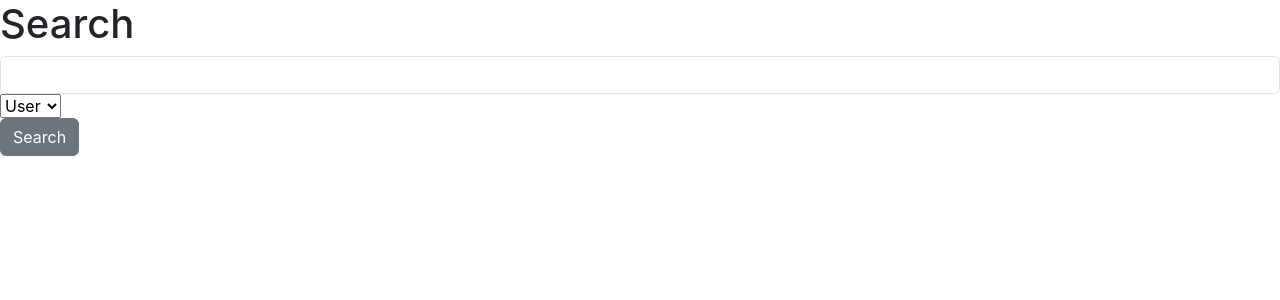
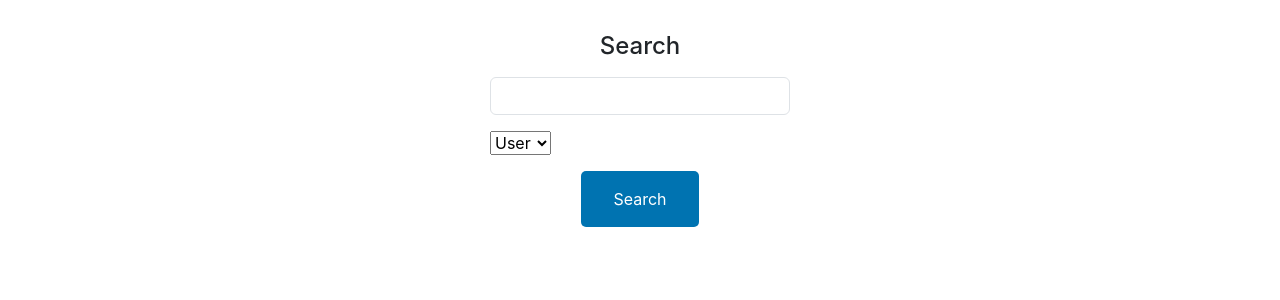
Before and after one commit to rytherlm/Library, a React (Create React App) app in the folder src/react-library/: page /search in a window 1280 px wide. Shown: the top 300 px of the page. Built offline with nearby package versions, Linux system fonts and the light colour scheme.

Commit message:
Working on search

```diff
--- a/src/react-library/src/components/Home.js
+++ b/src/react-library/src/components/Home.js
@@ -10,10 +10,17 @@ const Home = () => {
     navigate('/login');
   };
 
+  const search = () => {
+    navigate('/search');
+  };
+
+
   return (
     <div>
       <h1>Welcome Home, {username}</h1>
       <button onClick={handleLogout}>Logout</button>
+
+      <button onClick={search}>search</button>
     </div>
   );
 };
--- a/src/react-library/src/components/Search.js
+++ b/src/react-library/src/components/Search.js
@@ -7,8 +7,9 @@
 
 // Users can follow another user. Users can search for new users to follow by email
 import {Component} from "react";
-import {InputGroup, InputGroupText, Input, Button} from 'reactstrap';
+import {InputGroup, Input, Button} from 'reactstrap';
 import axios from "axios";
+import './styling/Search.css';
 
 class Search extends Component
 {
@@ -62,24 +63,29 @@ class Search extends Component
     render()
     {
         return(
-            <div>
-                <form onSubmit = {this.searchData}>
+            <div className="search-container">
+            <form className="search-form" onSubmit={this.searchData}>
               <h1>Search</h1>
-                    <InputGroup>
-                        <Input onChange = {this.changeSearch}/>
+              <InputGroup className="search-input">
+                <Input onChange={this.changeSearch} />
               </InputGroup>
-                    <InputGroup>
+              <InputGroup className="search-select">
                 <select value={this.state.searchType} onChange={this.changeSearchType}>
                   <option value="user">User</option>
                   <option value="book">Book</option>
                 </select>
               </InputGroup>
-                    <Button type = "submit">Search</Button>
+              <Button className="search-button" type="submit">Search</Button>
             </form>
-                {this.state.searchResult.map((stuff) =>
+            <div className="search-result">
+              {this.state.searchResult.map((stuff, index) => (
+                <div className="search-result-item" key={index}>
                   <h3>{stuff[1]}</h3>
-                )}
                 </div>
+              ))}
+            </div>
+          </div>
+
         )
     }
 }
--- a/src/react-library/src/components/SignupForm.js
+++ b/src/react-library/src/components/SignupForm.js
@@ -3,7 +3,6 @@ import axios from 'axios';
 import { useNavigate,Link} from 'react-router-dom';
 import './styling/SignUp.css';
 import Cookies from 'js-cookie';
-import bcrypt from 'bcryptjs';
 
 
 const SignUp = () => {
--- /dev/null
+++ b/src/react-library/src/components/styling/Search.css
@@ -0,0 +1,58 @@
+.search-container {
+    display: flex;
+    flex-direction: column;
+    align-items: center;
+    margin-top: 2rem;
+  }
+
+  .search-form {
+    display: flex;
+    flex-direction: column;
+    align-items: center;
+  }
+
+  .search-form h1 {
+    font-size: 1.5rem;
+    margin-bottom: 1rem;
+  }
+
+  .search-input {
+    width: 300px;
+    margin-bottom: 1rem;
+  }
+
+  .search-select {
+    width: 300px;
+    margin-bottom: 1rem;
+  }
+
+  .search-button {
+    padding: 1rem 2rem;
+    background-color: #0073b1;
+    color: white;
+    border: none;
+    border-radius: 5px;
+    font-size: 1rem;
+    cursor: pointer;
+  }
+
+  .search-result {
+    margin-top: 2rem;
+    display: flex;
+    flex-direction: column;
+    align-items: center;
+  }
+
+  .search-result-item {
+    background-color: #f3f2ef;
+    padding: 1rem;
+    border-radius: 8px;
+    margin-bottom: 1rem;
+    width: 80%;
+    max-width: 600px;
+    box-shadow: 0 0 8px rgba(0, 0, 0, 0.1);
+  }
+
+  .search-result-item h3 {
+    margin-bottom: 0.5rem;
+  }
```
Lines whose indentation alone changed are shown as unchanged.
